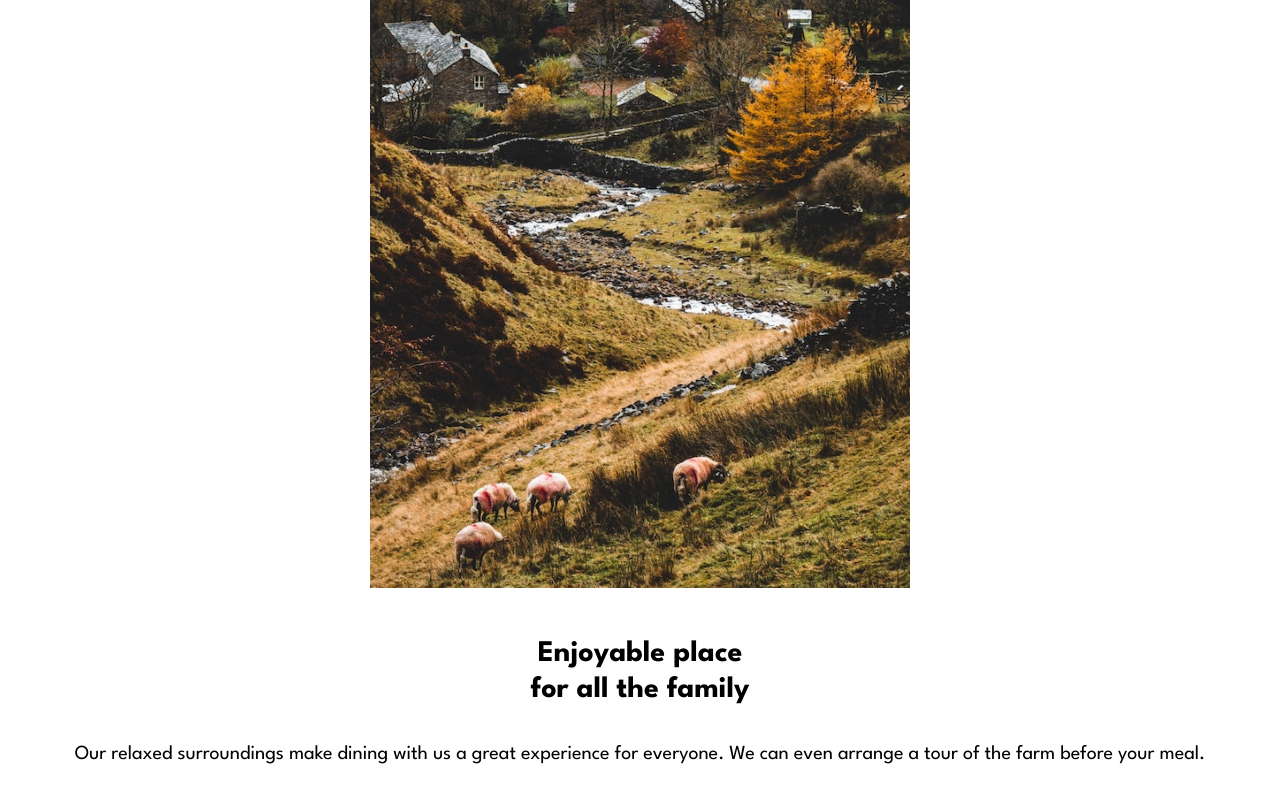
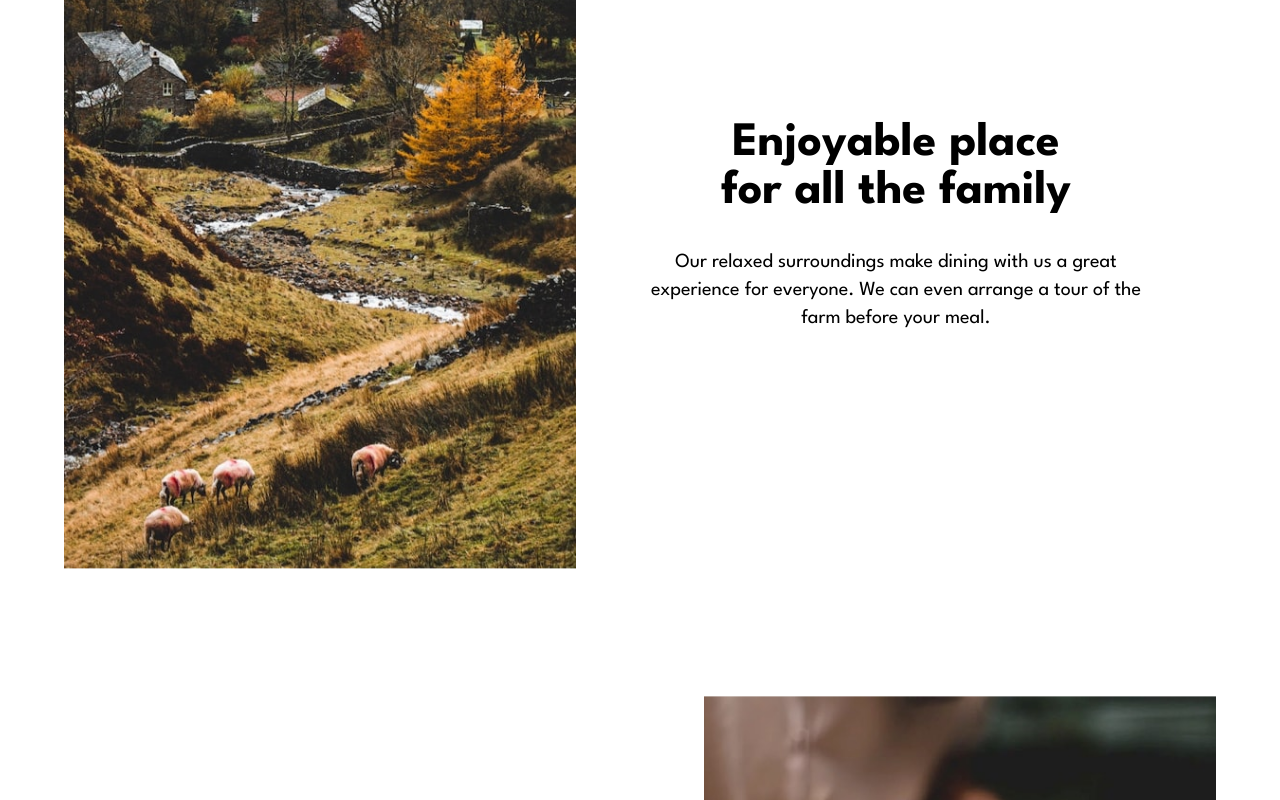
Before and after one commit to AtanasovCode/dine, a React (Vite) app: page / in a window 1280 px wide. Shown: the part 860-1660 px from the top of the page. Built offline with nearby package versions, Linux system fonts and the light colour scheme.

Commit message:
created desktop view for Description

```diff
--- a/src/components/homepage/Description.jsx
+++ b/src/components/homepage/Description.jsx
@@ -19,7 +19,7 @@ import locallySourcedDesktopx2 from '../../assets/homepage/locally-sourced-deskt
 const Description = () => {
     return (
         <div className="
-            w-all flex flex-col px-6
+            w-all flex flex-col items-center justify-center
         ">
             <DescriptionComponent
                 mobile={enjoyablePlaceMobile}
--- a/src/components/homepage/DescriptionComponent.jsx
+++ b/src/components/homepage/DescriptionComponent.jsx
@@ -12,8 +12,10 @@ const DescriptionComponent = ({
     desc,
 }) => {
     return (
-        <div className="flex-1 flex flex-col items-center justify-center w-all translate-y-[-10%] lg:translate-y-[-8%] mb-16">
-            <picture className="inline-block">
+        <div className="flex-1 flex flex-col items-center justify-center w-all translate-y-[-10%]  mb-16
+        sm:w-[65%] lg:translate-y-[-8%] sm:mb-32
+        lg:w-full lg:px-16 lg:flex-row even:lg:flex-row-reverse lg:justify-between">
+            <picture className="inline-block flex-1">
                 {/*Mobile*/}
                 <source
                     media="(max-width: 600px)"
@@ -26,18 +28,20 @@ const DescriptionComponent = ({
                 />
                 {/*Desktop*/}
                 <img
-                    srcSet={`${desktop} x1, ${desktopx2} 2x`}
+                    srcSet={`${desktop} 1x, ${desktopx2} 2x`}
                     alt="image of the restaurant surrounded by trees and nature"
-                    className="sm:w-[75vw] lg:w-auto"
+                    className="sm:w-[75vw]"
                 />
             </picture>
 
-            <div className="mt-12 w-full">
-                <div className="flex flex-col items-center justify-start font-bold text-3xl w-full">
+            <div className="mt-16 w-full
+            lg:flex-1 lg:mt-0 lg:mx-16">
+                <div className="flex flex-col items-center justify-start font-bold text-3xl w-full
+                sm:text-5xl">
                     <div> {titleOne} </div>
                     <div> {titleTwo} </div>
                 </div>
-                <div className="text-xl mt-8 text-center">
+                <div className="text-base mt-8 text-center sm:text-xl">
                     {desc}
                 </div>
             </div>
--- a/tailwind.config.js
+++ b/tailwind.config.js
@@ -20,7 +20,7 @@ export default {
         'spartan': "League Spartan",
       },
       screens: {
-        'sm': "600px",
+        'sm': "601px",
         'lg': "1199px",
       },
     },
```
